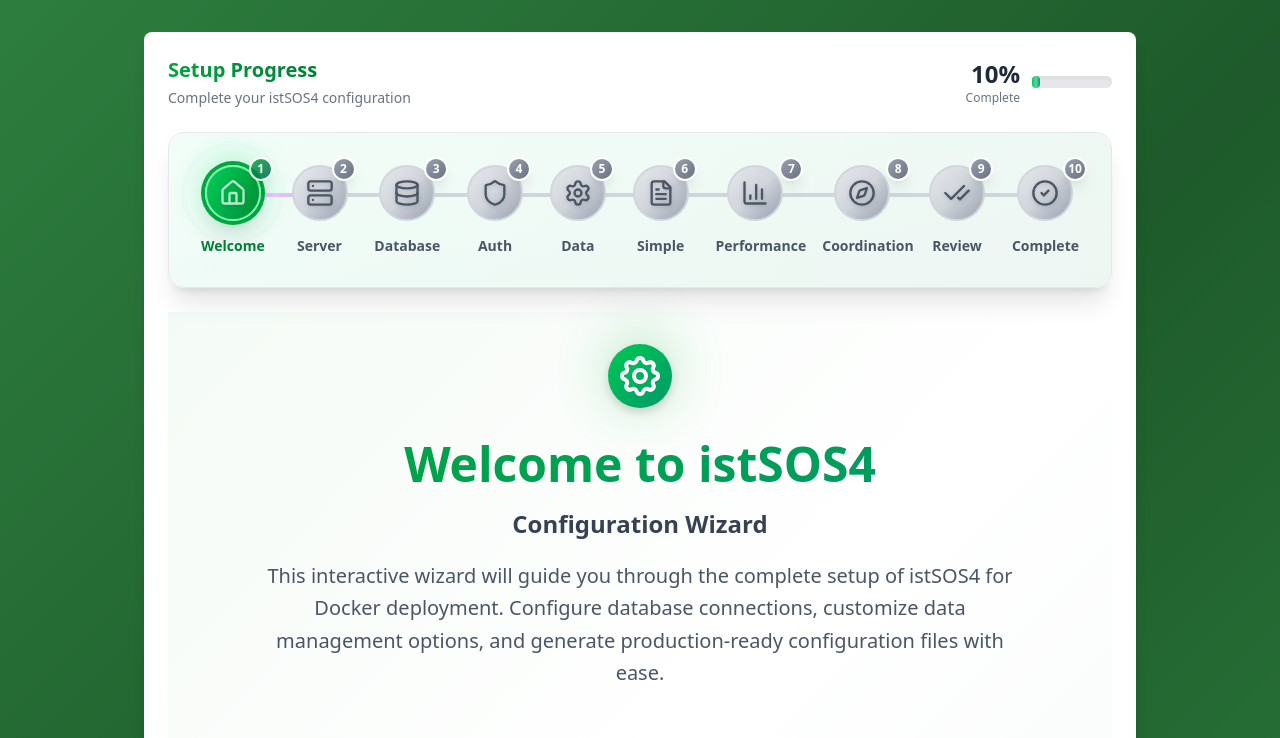
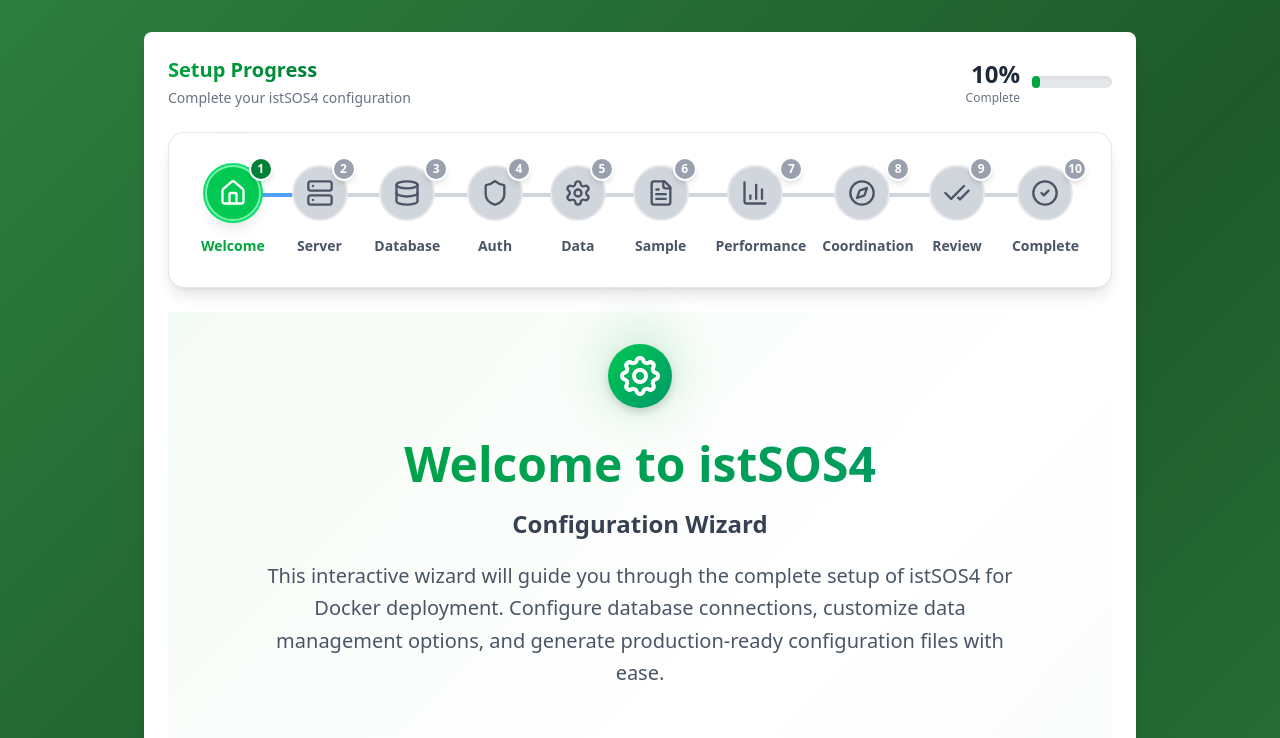
Before and after one commit to istSOS/istSOS4-wizard, a React (Vite) app in the folder istsos4-wizard/: page / in a window 1280 px wide. Shown: the top 738 px of the page. Built offline with nearby package versions, Linux system fonts and the light colour scheme.

Commit message:
Enhance Sample Data configuration with validations and UI updates

```diff
--- a/istsos4-wizard/src/components/common/Navigation.jsx
+++ b/istsos4-wizard/src/components/common/Navigation.jsx
@@ -9,7 +9,7 @@
   { title: "Database" },
   { title: "Authorization" },
   { title: "Data Management" },
-  { title: "Simple Data" },
+  { title: "Sample Data" },
   { title: "Performance" },
   { title: "Coordinate System" },
   { title: "Review" },
--- a/istsos4-wizard/src/components/common/ProgressBar.jsx
+++ b/istsos4-wizard/src/components/common/ProgressBar.jsx
@@ -22,7 +22,7 @@
     { id: 3, name: "Database", icon: Database },
     { id: 4, name: "Auth", icon: Shield },
     { id: 5, name: "Data   ", icon: Settings },
-    { id: 6, name: "Simple", icon: FileText },
+    { id: 6, name: "Sample", icon: FileText },
     { id: 7, name: "Performance", icon: BarChart3 },
     { id: 8, name: "Coordination", icon: Compass },
     { id: 9, name: "Review", icon: CheckCheck },
@@ -52,19 +52,17 @@
           </div>
           <div className="w-20 bg-gray-200 rounded-full h-3 shadow-inner">
             <div
-              className="bg-gradient-to-r from-green-500 via-emerald-500 to-green-600 h-3 rounded-full transition-all duration-700 ease-out relative overflow-hidden"
+              className="bg-green-600 h-3 rounded-full transition-all duration-500 ease-out"
               style={{ width: `${progress}%` }}
-            >
-              <div className="absolute inset-0 bg-gradient-to-r from-transparent via-white to-transparent opacity-30 animate-pulse"></div>
-            </div>
+            ></div>
           </div>
         </div>
       </div>
 
-      <div className="relative bg-gradient-to-br from-white to-gray-50 rounded-2xl p-8 shadow-xl border border-gray-200 backdrop-blur-sm">
+      <div className="relative bg-white rounded-2xl p-8 shadow-lg border border-gray-200">
         {/* Background Pattern */}
-        <div className="absolute inset-0 opacity-5">
-          <div className="absolute inset-0 bg-gradient-to-r from-green-400 to-green-600 rounded-2xl"></div>
+        <div className="absolute inset-0 opacity-3">
+          <div className="absolute inset-0 bg-green-50 rounded-2xl"></div>
         </div>
 
         <div className="flex justify-between items-center relative z-10">
@@ -78,54 +76,41 @@
                 key={step.id}
                 className="flex flex-col items-center relative group"
               >
-                {/* Glow Effect for Current Step */}
-                {isCurrent && (
-                  <div className="absolute inset-0 w-16 h-16 -top-2 bg-green-400 rounded-full opacity-20 animate-pulse blur-lg"></div>
-                )}
-
                 {/* Icon Circle */}
                 <div
                   className={`
-                  w-14 h-14 rounded-full flex items-center justify-center transition-all duration-500 relative z-10 cursor-pointer group-hover:scale-105
+                  w-14 h-14 rounded-full flex items-center justify-center transition-all duration-300 relative z-10 cursor-pointer
                   ${
                     isCompleted
-                      ? "bg-gradient-to-br from-emerald-400 via-emerald-500 to-emerald-600 text-white shadow-xl hover:shadow-2xl transform hover:scale-110 border-2 border-green-600"
+                      ? "bg-green-600 text-white shadow-lg border-2 border-green-500"
                       : isCurrent
-                      ? "bg-gradient-to-br from-green-500 via-green-600 to-green-700 text-white shadow-xl ring-4 ring-green-600 hover:shadow-2xl border-2 border-green-300"
-                      : "bg-gradient-to-br from-gray-200 via-gray-300 to-gray-400 text-gray-600 hover:from-gray-300 hover:to-gray-500 hover:shadow-lg border-2 border-gray-300"
+                      ? "bg-green-500 text-white shadow-lg ring-2 ring-green-400 border-2 border-green-300"
+                      : "bg-gray-300 text-gray-600 border-2 border-gray-200"
                   }
                 `}
                 >
                   {isCompleted ? (
-                    <CheckCircle2 className="w-7 h-7 drop-shadow-sm" />
+                    <CheckCircle2 className="w-7 h-7" />
                   ) : (
-                    <StepIcon className="w-7 h-7 drop-shadow-sm" />
+                    <StepIcon className="w-7 h-7" />
                   )}
 
-                  {/* Animated Ring for Current Step */}
+                  {/* Animated indicator circle for current step */}
                   {isCurrent && (
-                    <>
-                      <div className="absolute inset-0 rounded-full border-2 border-green-600 animate-ping opacity-75"></div>
-                      <div className="absolute inset-0 rounded-full bg-gradient-to-r from-green-400 to-green-600 opacity-20 animate-pulse"></div>
-                    </>
-                  )}
-
-                  {/* Success Particle Effect */}
-                  {isCompleted && (
-                    <div className="absolute inset-0 rounded-full bg-green-600 opacity-30 animate-pulse"></div>
+                    <div className="absolute top-1/2 left-1/2 transform -translate-x-1/2 -translate-y-1/2 w-16 h-16 bg-green-300 rounded-full animate-ping z-5 opacity-50"></div>
                   )}
                 </div>
 
                 {/* Step Number Badge */}
                 <div
                   className={`
-                  absolute -top-2 -right-2 w-6 h-6 rounded-full flex items-center justify-center text-xs font-bold z-20 border-2 border-white shadow-lg
+                  absolute -top-2 -right-2 w-6 h-6 rounded-full flex items-center justify-center text-xs font-bold z-20 border-2 border-white shadow-md
                   ${
                     isCompleted
-                      ? "bg-gradient-to-br from-green-500 to-green-600 text-white"
+                      ? "bg-green-600 text-white"
                       : isCurrent
-                      ? "bg-gradient-to-br from-green-600 to-emerald-800 text-white animate-pulse"
-                      : "bg-gradient-to-br from-gray-400 to-gray-500 text-white"
+                      ? "bg-green-700 text-white"
+                      : "bg-gray-400 text-white"
                   }
                 `}
                 >
@@ -135,20 +120,20 @@
                 {/* Step Name */}
                 <span
                   className={`
-                  text-sm mt-4 font-semibold transition-all duration-300 text-center max-w-20 leading-tight
+                  text-sm mt-4 font-semibold transition-colors duration-200 text-center max-w-20 leading-tight
                   ${
                     isCompleted
-                      ? "text-green-800"
+                      ? "text-green-700"
                       : isCurrent
-                      ? "text-green-700 font-bold text-base"
-                      : "text-gray-600 group-hover:text-gray-800"
+                      ? "text-green-600 font-bold"
+                      : "text-gray-600"
                   }
                 `}
                 >
                   {step.name}
                 </span>
 
-
+                {/* Connection Line */}
                 {index < steps.length - 1 && (
                   <div
                     className="absolute top-7 left-7 flex items-center"
@@ -156,23 +141,17 @@
                   >
                     <div
                       className={`
-                      h-1 rounded-full transition-all duration-700 relative overflow-hidden
+                      h-1 rounded-full transition-colors duration-300
                       ${
                         step.id < state.currentStep
-                          ? "bg-gradient-to-r from-green-600 to-green-800 shadow-md"
+                          ? "bg-green-600"
                           : step.id === state.currentStep
-                          ? "bg-gradient-to-r from-blue-400 via-purple-400 to-gray-300"
+                          ? "bg-blue-400"
                           : "bg-gray-300"
                       }
                     `}
                       style={{ width: "100%" }}
-                    >
-                      {/* Animated Flow Effect */}
-                      {(step.id < state.currentStep ||
-                        step.id === state.currentStep) && (
-                        <div className="absolute inset-0 bg-gradient-to-r from-transparent via-white to-transparent opacity-60 animate-pulse"></div>
-                      )}
-                    </div>
+                    ></div>
                   </div>
                 )}
               </div>
--- a/istsos4-wizard/src/components/wizard/StepRenderer.jsx
+++ b/istsos4-wizard/src/components/wizard/StepRenderer.jsx
@@ -5,7 +5,7 @@
 import BasicServerStep from "../steps/BasicServerStep";
 import DatabaseStep from "../steps/DatabaseStep";
 import DataManagementStep from "../steps/DataManagementStep";
-import SimpleDataStep from "../steps/SimpleDataStep";
+import sampleDataStep from "../steps/sampleDataStep";
 import PerformanceStep from "../steps/PerformanceStep";
 import ServicesStep from "../steps/ServicesStep";
 import ReviewStep from "../steps/ReviewStep";
@@ -21,7 +21,7 @@
     DatabaseStep,
     AuthorizationStep,
     DataManagementStep,
-    SimpleDataStep,
+    sampleDataStep,
     PerformanceStep,
     ServicesStep,
     ReviewStep,
--- a/istsos4-wizard/src/utils/constants.js
+++ b/istsos4-wizard/src/utils/constants.js
@@ -45,7 +45,9 @@
     nObservedProperties: 2,
     interval: 'P1Y',
     frequency: 'PT5M',
-    startDatetime: new Date().toISOString().slice(0, 19) + '.000+00:00',
+    baseDatetime: new Date().toISOString().slice(0, 19),
+    milliseconds: '000',
+    timezoneOffset: '+01:00',
 
     // Performance Settings
     countMode: 'FULL',
@@ -55,7 +57,7 @@
     chunkInterval: 'P1Y',
     redis: 0,
 
-    // Additional Services
+    // Coordination System
     epsg: 4326
   }
 };
--- a/istsos4-wizard/src/utils/fieldValidations.js
+++ b/istsos4-wizard/src/utils/fieldValidations.js
@@ -80,6 +80,18 @@
     ValidationRules.minValue(1),
     ValidationRules.maxValue(10)
   ],
+  baseDatetime: [
+    ValidationRules.required,
+  ],
+  milliseconds: [
+    ValidationRules.required,
+    ValidationRules.pattern(/^\d{0,3}$/, 'Must be 0-3 digits only'),
+    ValidationRules.pattern(/^(|[0-9]{1,3})$/, 'Must be between 000-999')
+  ],
+  timezoneOffset: [
+    ValidationRules.required,
+    ValidationRules.pattern(/^[+-]([0-1][0-9]|2[0-3]):[0-5][0-9]$/, 'Use format ±HH:MM')
+  ],
   partitionChunk: [
     ValidationRules.minValue(1000),
     ValidationRules.maxValue(50000)
@@ -137,12 +149,12 @@
       break;
 
     case 4: // Authentication Configuration
-      fieldsToValidate = ['istsosAdmin', 'istsosAdminPassword', 'secretKey', 'accessTokenExpireMinutes' ];
+      fieldsToValidate = ['istsosAdmin', 'istsosAdminPassword', 'secretKey', 'accessTokenExpireMinutes'];
       break;
 
-    case 6: // Simple Data Configuration
+    case 6: // Sample Data Configuration
       if (configuration.dummyData === 1) {
-        fieldsToValidate = ['nThings', 'nObservedProperties', 'partitionChunk'];
+        fieldsToValidate = ['nThings', 'nObservedProperties', 'baseDatetime', 'milliseconds', 'timezoneOffset', 'partitionChunk'];
       }
       break;
 
```
Also changed, not shown: istsos4-wizard/src/components/steps/ReviewStep.jsx (+9 -17 lines), istsos4-wizard/src/components/steps/SampleDataStep.jsx (renamed from istsos4-wizard/src/components/steps/SimpleDataStep.jsx, +79 -37 lines).
